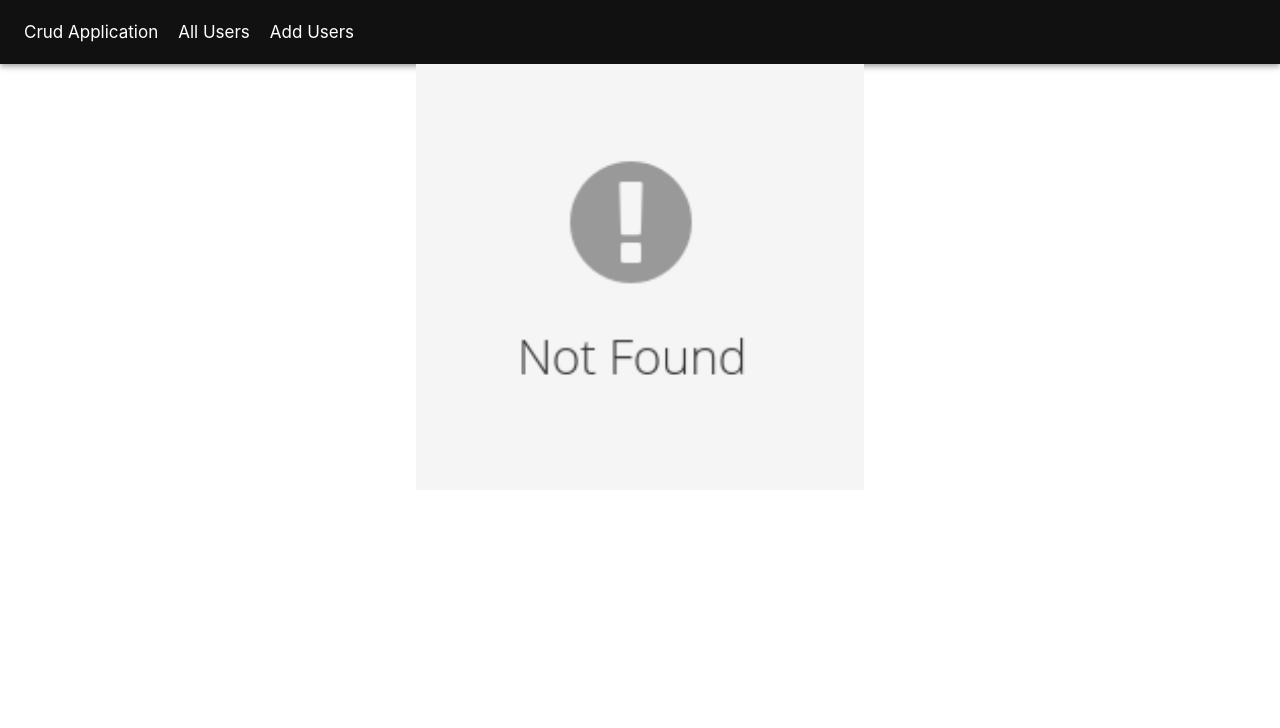
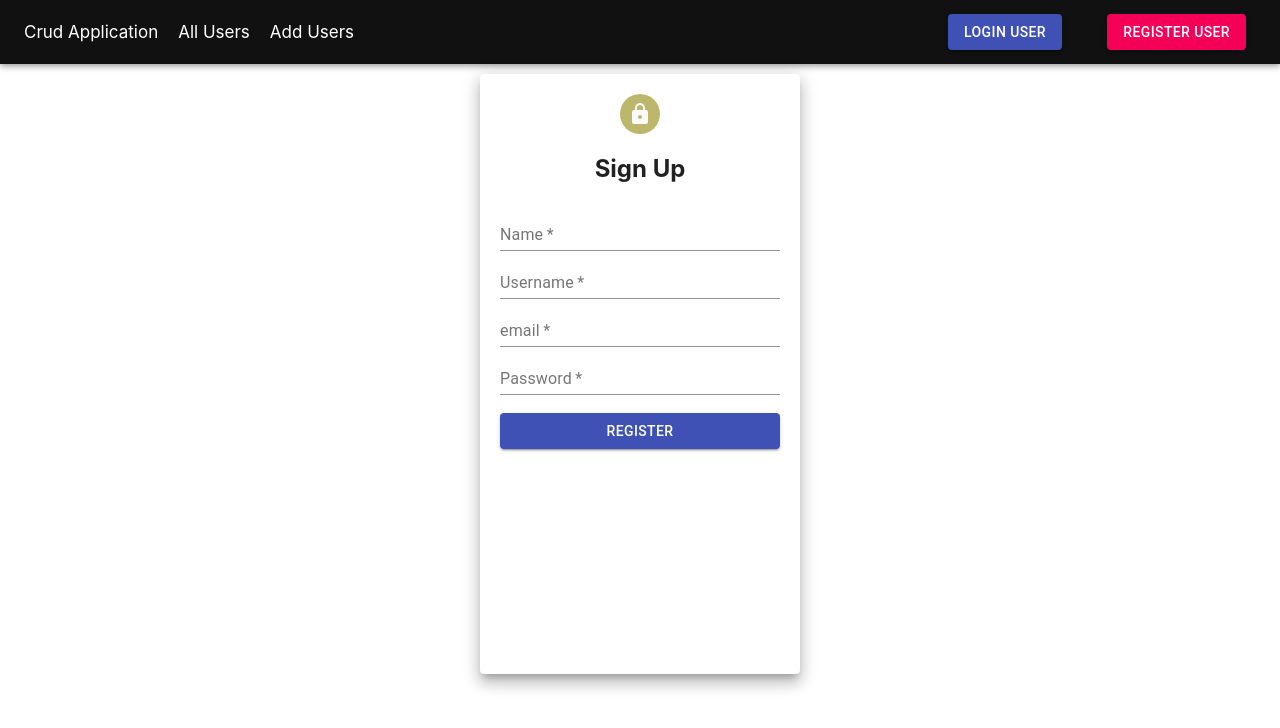
Before and after one commit to gunjan-it-engg/crudapp, a React (Create React App) app: page /register in a window 1280 px wide. Shown: the top 728 px of the page. Built offline with nearby package versions, Linux system fonts and the light colour scheme.

Commit message:
updating ui inside login register

```diff
--- a/src/App.js
+++ b/src/App.js
@@ -6,6 +6,8 @@ import NavBar from "./components/NavBar";
 import NotFound from "./components/NotFound";
 import { BrowserRouter, Route, Switch } from "react-router-dom";
 import EditUser from "./components/EditUser";
+import Login from "./components/login";
+import Register from "./components/register";
 
 function App() {
   return (
@@ -17,6 +19,8 @@ function App() {
           <Route exact path="/" component={Crud}></Route>
           <Route exact path="/all" component={AllUsers}></Route>
           <Route exact path="/edit/:id" component={EditUser}></Route>
+          <Route exact path="/login" component={Login}></Route>
+          <Route exact path="/register" component={Register}></Route>
           <Route component={NotFound}></Route>
         </Switch>
       </BrowserRouter>
--- a/src/components/NavBar.js
+++ b/src/components/NavBar.js
@@ -1,4 +1,4 @@
-import { AppBar, Toolbar, makeStyles } from "@material-ui/core";
+import { AppBar, Toolbar, makeStyles, Button } from "@material-ui/core";
 import { NavLink } from "react-router-dom";
 
 const useStyle = makeStyles({
@@ -11,14 +11,26 @@ const useStyle = makeStyles({
     marginRight: 20,
     fontSize: 17,
   },
+  tabss: {
+    color: "#FFFFFF",
+    textDecoration: "none",
+    // marg
+    fontSize: 17,
+  },
+  tabsss: {
+    color: "#FFFFFF",
+    textDecoration: "none",
+    // marginLeft: 30,
+    fontSize: 17,
+  },
 });
 
 const NavBar = () => {
   const classes = useStyle();
   return (
     <AppBar className={classes.header} position="static">
-      <Toolbar>
-        <>
+      <Toolbar style={{ display: "flex", justifyContent: "space-between" }}>
+        <div>
           <NavLink className={classes.tabs} to="./">
             Crud Application
           </NavLink>
@@ -28,7 +40,34 @@ const NavBar = () => {
           <NavLink className={classes.tabs} to="add">
             Add Users
           </NavLink>
-        </>
+        </div>
+        <div
+          style={{
+            display: "flex",
+            justifyContent: "space-between",
+            width: "25%",
+            margine: "10%",
+          }}
+        >
+          <NavLink className={classes.tabsss} to="login">
+            <Button
+              variant="contained"
+              color="primary"
+              style={{ marginRight: 10 }}
+            >
+              Login User
+            </Button>
+          </NavLink>
+          <NavLink className={classes.tabss} to="register">
+            <Button
+              variant="contained"
+              color="secondary"
+              style={{ marginRight: 10 }}
+            >
+              Register User
+            </Button>
+          </NavLink>
+        </div>
       </Toolbar>
     </AppBar>
   );
--- /dev/null
+++ b/src/components/login.jsx
@@ -0,0 +1,124 @@
+import React from "react";
+import { withFormik } from "formik";
+import { Grid, Paper, Avatar, TextField, Button } from "@material-ui/core";
+import LockIcon from "@material-ui/icons/Lock";
+import FormControlLabel from "@material-ui/core/FormControlLabel";
+import Checkbox from "@material-ui/core/Checkbox";
+// import { useHistory } from "react-router";
+
+const Login = (props) => {
+  const { values, touched, errors, handleChange, handleBlur, handleSubmit } =
+    props;
+
+  const paperStyle = {
+    padding: 20,
+    height: "70vh",
+    width: 280,
+    margin: "10px auto",
+  };
+  const avatarStyle = {
+    backgroundColor: "#1bbd7e",
+  };
+  const btnstyle = { margin: "8px 0" };
+  return (
+    <form onSubmit={handleSubmit}>
+      <Grid>
+        <Paper elevation={10} style={paperStyle}>
+          <Grid align="center">
+            <Avatar style={avatarStyle}>
+              <LockIcon></LockIcon>
+            </Avatar>
+            <h2>Sign In</h2>
+          </Grid>
+          <TextField
+            label="Username"
+            placeholder="Enter username"
+            fullWidth
+            required
+            onChange={handleChange}
+            onBlur={handleBlur}
+            value={values.username}
+            name="username"
+            error={errors.username && touched.username}
+          />
+
+          {errors.username && touched.username && (
+            <div style={{ color: "red" }} id="feedback">
+              {errors.username}
+            </div>
+          )}
+          <TextField
+            type="password"
+            label="Password"
+            placeholder="Enter password"
+            fullWidth
+            required
+            onChange={handleChange}
+            onBlur={handleBlur}
+            value={values.password}
+            name="password"
+            error={errors.password && touched.password}
+          />
+
+          {errors.password && touched.password && (
+            <div style={{ color: "red" }} id="feedback">
+              {errors.password}
+            </div>
+          )}
+
+          <FormControlLabel
+            control={<Checkbox name="checkedB" color="primary" />}
+            label="Remember me"
+          />
+          <Button
+            type="submit"
+            color="primary"
+            variant="contained"
+            style={btnstyle}
+            fullWidth
+          >
+            Login
+          </Button>
+        </Paper>
+      </Grid>
+    </form>
+  );
+};
+
+const MyEnhancedForm = withFormik({
+  mapPropsToValues: () => ({ username: "" }),
+
+  // Custom sync validation
+  validate: (values) => {
+    const errors = {};
+
+    if (!values.username) {
+      errors.username = "Required";
+    } else if (values.username.length > 10) {
+      errors.username = "Must be 10 characters or less  ";
+    }
+
+    if (!values.password) {
+      errors.password = "Required";
+    } else if (values.password.length < 6) {
+      errors.password = "Must be 6 character with one unique";
+    }
+
+    return errors;
+  },
+
+  handleSubmit: (values, { props, setSubmitting }) => {
+    setTimeout(() => {
+      alert(
+        `${values.username} your are sucessfully logged in`,
+        JSON.stringify(values, null, 2)
+      );
+      setSubmitting(false);
+    }, 1000);
+    props.history.push("./all");
+  },
+
+  displayName: "BasicForm",
+})(Login);
+
+export default MyEnhancedForm;
--- /dev/null
+++ b/src/components/register.jsx
@@ -0,0 +1,159 @@
+import React from "react";
+import { withFormik } from "formik";
+import { Grid, Paper, Avatar, TextField, Button } from "@material-ui/core";
+import LockIcon from "@material-ui/icons/Lock";
+
+const Register = (props) => {
+  const { values, touched, errors, handleChange, handleBlur, handleSubmit } =
+    props;
+
+  const paperStyle = {
+    padding: 20,
+    height: "70vh",
+    width: 280,
+    margin: "10px auto",
+  };
+  const avatarStyle = {
+    backgroundColor: "darkkhaki",
+  };
+  const btnstyle = { margin: "18px 0" };
+  return (
+    <form onSubmit={handleSubmit}>
+      <Grid>
+        <Paper elevation={10} style={paperStyle}>
+          <Grid align="center">
+            <Avatar style={avatarStyle}>
+              <LockIcon></LockIcon>
+            </Avatar>
+            <h2>Sign Up</h2>
+          </Grid>
+          <TextField
+            label="Name"
+            placeholder="Enter name"
+            fullWidth
+            required
+            onChange={handleChange}
+            onBlur={handleBlur}
+            value={values.name}
+            name="name"
+            error={errors.name && touched.name}
+          />
+          {errors.name && touched.name && (
+            <div style={{ color: "red" }} id="feedback">
+              {errors.username}
+            </div>
+          )}
+          <TextField
+            label="Username"
+            placeholder="Enter username"
+            fullWidth
+            required
+            onChange={handleChange}
+            onBlur={handleBlur}
+            value={values.username}
+            name="username"
+            error={errors.username && touched.username}
+          />
+          {errors.username && touched.username && (
+            <div style={{ color: "red" }} id="feedback">
+              {errors.username}
+            </div>
+          )}
+          <TextField
+            type="email"
+            label="email"
+            placeholder="Enter email"
+            fullWidth
+            required
+            onChange={handleChange}
+            onBlur={handleBlur}
+            value={values.email}
+            name="email"
+            error={errors.email && touched.email}
+          />
+          {errors.email && touched.email && (
+            <div style={{ color: "red" }} id="feedback">
+              {errors.email}
+            </div>
+          )}
+          <TextField
+            type="password"
+            label="Password"
+            placeholder="Enter password"
+            fullWidth
+            required
+            onChange={handleChange}
+            onBlur={handleBlur}
+            value={values.password}
+            name="password"
+            error={errors.password && touched.password}
+          />
+          {errors.password && touched.password && (
+            <div style={{ color: "red" }} id="feedback">
+              {errors.password}
+            </div>
+          )}
+          <Button
+            type="submit"
+            color="primary"
+            variant="contained"
+            style={btnstyle}
+            fullWidth
+          >
+            Register
+          </Button>
+        </Paper>
+      </Grid>
+    </form>
+  );
+};
+
+const MyEnhancedForm = withFormik({
+  mapPropsToValues: () => ({ username: "" }),
+
+  // Custom sync validation
+  validate: (values) => {
+    const errors = {};
+
+    if (!values.name) {
+      errors.name = "Required";
+    }
+
+    if (!values.username) {
+      errors.username = "Required";
+    } else if (values.username.length > 10) {
+      errors.username = "Must be 10 characters or less  ";
+    }
+
+    if (!values.email) {
+      errors.email = "Required";
+    } else if (
+      !/^[A-Z0-9._%+-]+@[A-Z0-9.-]+\.[A-Z]{2,4}$/i.test(values.email)
+    ) {
+      errors.email = "Invalid email address";
+    }
+
+    if (!values.password) {
+      errors.password = "Required";
+    } else if (values.password.length < 6) {
+      errors.password = "Must be 6 character with one unique";
+    }
+
+    return errors;
+  },
+
+  handleSubmit: (values, { props, setSubmitting }) => {
+    setTimeout(() => {
+      alert(
+        `${values.name} your are sucessfully registered`,
+        JSON.stringify(values, null, 2)
+      );
+      setSubmitting(false);
+    }, 1000);
+    props.history.push("./login");
+  },
+
+  displayName: "BasicForm",
+})(Register);
+
+export default MyEnhancedForm;
```
